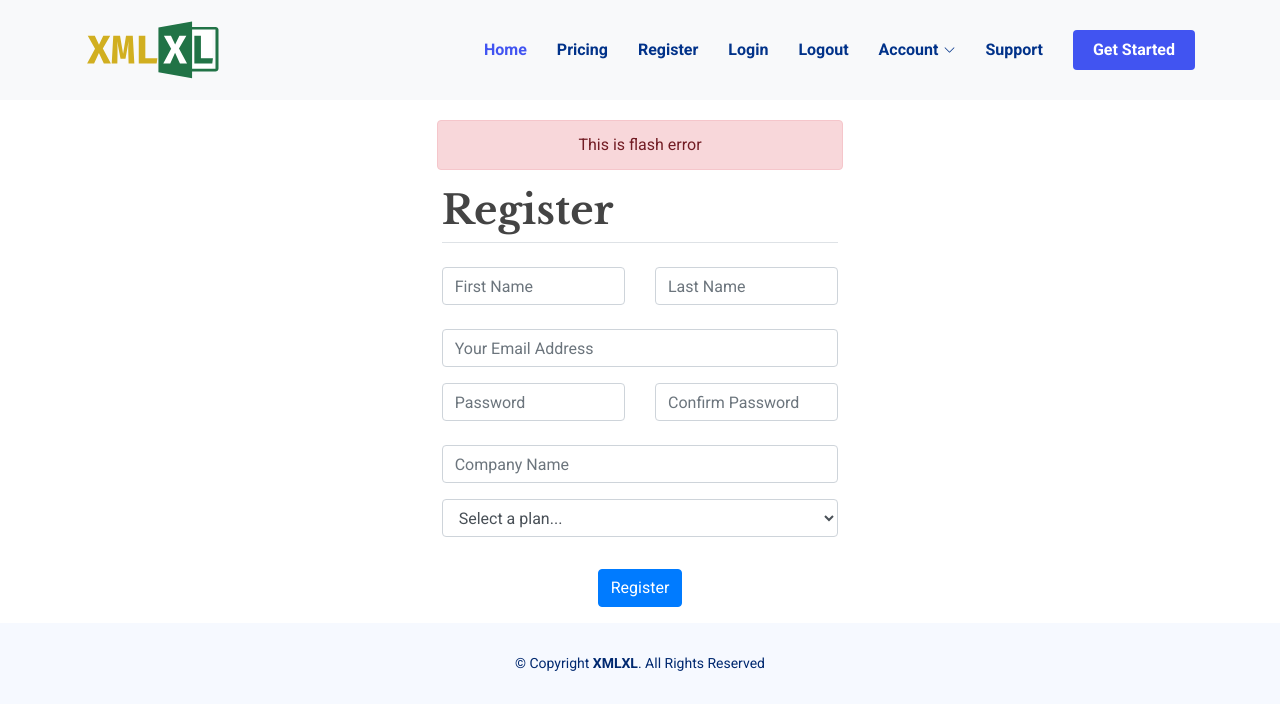
After one commit to snehalss/XMLXL-EX, a Flask app: page /register/ in a window 1280 px wide. The commit adds this page. Shown: the top 710 px of the page. Run offline with Flask 2, Linux system fonts and the light colour scheme; some libraries are stand-ins or nearby versions.

Commit message:
Prior to First Migration

```diff
--- /dev/null
+++ b/xmlxl/forms.py
@@ -0,0 +1,26 @@
+from flask_wtf import FlaskForm
+from wtforms import StringField, PasswordField, BooleanField, SubmitField, SelectField
+from wtforms.validators import DataRequired, InputRequired, Email, Length, EqualTo, ValidationError
+
+
+class RegistrationForm(FlaskForm):
+    first_name = StringField(validators=[InputRequired(), Length(min=1, max=40)])
+    last_name = StringField(validators=[InputRequired(), Length(min=1, max=40)])
+    email = StringField(validators=[InputRequired(),Email(), Length(max=60)])
+    password = PasswordField(validators=[InputRequired(),Length(min=8)])
+    confirm_password = PasswordField(validators=[InputRequired(), EqualTo('password')])
+    company = StringField(validators=[Length(max=60)])
+    subscription_plans = SelectField(choices=[
+        ('', 'Select a plan...'),
+        ('P0000', 'Register for Free - Get 10 Records'),
+        ('P0100', 'Plan 100'),
+        ('P0500', 'Plan 500'),
+        ('P1000', 'Plan 1000'),
+        ('P2000', 'Plan 2000'),
+        ('P5000', 'Plan 5000')])
+    submit = SubmitField('Register')
+
+    def validate_subscription_plans(self, subscription_plans):
+        if subscription_plans.data == '':
+            print("Validation error: " + subscription_plans.data)
+            raise ValidationError('Must select a plan')
--- a/xmlxl/routes.py
+++ b/xmlxl/routes.py
@@ -4,7 +4,8 @@
 # This basically tells Flask what logic to execute when a client requests a given URL.
 
 from xmlxl import app
-from flask import request, render_template
+from flask import request, render_template, redirect, flash
+from xmlxl.forms import RegistrationForm
 
 # The term "app.route" is a decorator
 # The function 'index()' is called a 'view function' in MVC terminology.
@@ -54,3 +55,18 @@ def user(name):
 def my_browser():
     user_agent = request.headers.get('User-Agent')
     return '<p>Your browser is {}</p>'.format(user_agent)
+
+
+# The 'register()' view function:
+#   1. Loads the 'RegistrationForm()' from forms.py (see import directive at top of this file)
+#   2. Uses name.html template to render the form on given route (i.e. URI)
+@app.route('/register/', methods=['GET', 'POST'])
+def register():
+    form = RegistrationForm()
+
+    if form.validate_on_submit():
+        flash(f'This is flash testing', 'info')
+        return redirect('/')
+    else:
+        flash(f'This is flash error', 'danger')
+    return render_template('registration.html', title="Registration", form=form)
--- a/xmlxl/static/css/style.css
+++ b/xmlxl/static/css/style.css
@@ -2372,5 +2372,5 @@ section {
 }
 
 #main {
-  padding-top: 90px;
-}
+  padding-top: 120px;
+}
--- a/xmlxl/templates/index.html
+++ b/xmlxl/templates/index.html
@@ -1,5 +1,5 @@
 {% extends "template.html" %}
 {% block title %}Home{% endblock %}
 {% block main %}
-
+<h1>Snehal</h1>
 {% endblock %}
--- /dev/null
+++ b/xmlxl/templates/registration.html
@@ -0,0 +1,110 @@
+{% extends "template.html" %}
+
+{% block main %}
+<div class="container col-lg-4 col-sm-12">
+    <form method="POST" novalidate>
+        <!-- SECRET_KEY is used below -->
+        {{ form.hidden_tag() }}
+        <fieldset class='form-group'>
+            <legend class='border-bottom mb-4'>
+                <h1><strong>Register</strong></h1>
+            </legend>
+            <div class="form-group">
+                <div class="row">
+                    <div class="col-sm-12 col-lg-6 mb-2">
+                        {% if form.first_name.errors %}
+                        {{ form.first_name(class='form-control is-invalid', placeholder='First Name', min='1', max='40') }}
+                        <div class='invalid-feedback'>
+                            {% for error in form.first_name.errors %}
+                            <span>{{ error }}</span>
+                            {% endfor %}
+                        </div>
+                        {% else %}
+                        {{ form.first_name(class='form-control', placeholder='First Name', min='1', max='40') }}
+                        {% endif %}
+                    </div>
+                    <div class="col-sm-12 col-lg-6">
+                        {% if form.last_name.errors %}
+                        {{ form.last_name(class='form-control is-invalid', placeholder='Last Name', min='1', max='40') }}
+                        <div class='invalid-feedback'>
+                            {% for error in form.last_name.errors %}
+                            <span>{{ error }}</span>
+                            {% endfor %}
+                        </div>
+                        {% else %}
+                        {{ form.last_name(class='form-control', placeholder='Last Name', min='1', max='40') }}
+                        {% endif %}
+                    </div>
+                </div>
+            </div>
+            <div class="form-group">
+                {% if form.email.errors %}
+                {{ form.email(class='form-control is-invalid', placeholder='Your Email Address', max='60') }}
+                <div class='invalid-feedback'>
+                    {% for error in form.email.errors %}
+                    <span>{{ error }}</span>
+                    {% endfor %}
+                </div>
+                {% else %}
+                {{ form.email(class='form-control', placeholder='Your Email Address', max='60') }}
+                {% endif %}
+            </div>
+            <div class="form-group">
+                <div class="row">
+                    <div class="col-sm-12 col-lg-6 mb-2">
+                        {% if form.password.errors %}
+                        {{ form.password(class='form-control is-invalid', placeholder='Password') }}
+                        <div class='invalid-feedback'>
+                            {% for error in form.password.errors %}
+                            <span>{{ error }}</span>
+                            {% endfor %}
+                        </div>
+                        {% else %}
+                        {{ form.password(class='form-control', placeholder='Password') }}
+                        {% endif %}
+                    </div>
+                    <div class="col-sm-12 col-lg-6">
+                        {% if form.confirm_password.errors %}
+                        {{ form.confirm_password(class='form-control is-invalid', placeholder='Confirm Password') }}
+                        <div class='invalid-feedback'>
+                            {% for error in form.confirm_password.errors %}
+                            <span>{{ error }}</span>
+                            {% endfor %}
+                        </div>
+                        {% else %}
+                        {{ form.confirm_password(class='form-control', placeholder='Confirm Password') }}
+                        {% endif %}
+                    </div>
+                </div>
+            </div>
+            <div class="form-group">
+                {% if form.company.errors %}
+                {{ form.company(class='form-control is-invalid', placeholder='Company Name', max='60') }}
+                <div class='invalid-feedback'>
+                    {% for error in form.company.errors %}
+                    <span>{{ error }}</span>
+                    {% endfor %}
+                </div>
+                {% else %}
+                {{ form.company(class='form-control', placeholder='Company Name', max='60') }}
+                {% endif %}
+            </div>
+            <div class="form-group">
+                {% if form.subscription_plans.errors %}
+                {{ form.subscription_plans(class='form-control is-invalid') }}
+                <div class="invalid-feedback">
+                    {% for error in form.subscription_plans.errors %}
+                    <span>{{ error }}</span>
+                    {% endfor %}
+                </div>
+                {% else %}
+                {{ form.subscription_plans(class='form-control') }}
+                {% endif %}
+            </div>
+        </fieldset>
+        <div class="form-group text-center">
+            {{ form.submit(class='btn btn-primary') }}
+        </div>
+    </form>
+</div>
+{% endblock %}
--- a/xmlxl/templates/template.html
+++ b/xmlxl/templates/template.html
@@ -52,9 +52,8 @@
 </head>
 
 <body>
-
     <!-- ======= Header ======= -->
-    <header id="header" class="header fixed-top">
+    <header id="header" class="header fixed-top bg-light">
         <div class="container-fluid container-xl d-flex align-items-center justify-content-between">
 
             <a href="index.html" class="logo d-flex align-items-center">
@@ -95,6 +94,19 @@
     </header><!-- End Header -->
 
     <main id="main">
+        <div class="row">
+            <div class="col-lg-4 mx-auto">
+                {% with messages = get_flashed_messages(with_categories=true) %}
+                {% if messages %}
+                {% for category, message in messages %}
+                <div class='alert alert-{{ category }} text-center'>
+                    {{ message }}
+                </div>
+                {% endfor %}
+                {% endif %}
+                {% endwith %}
+            </div>
+        </div>
         {% block main %}{% endblock %}
     </main>
 
@@ -111,14 +123,21 @@
             class="bi bi-arrow-up-short"></i></a>
 
     <!-- Vendor JS Files -->
+    <script src="https://code.jquery.com/jquery-3.6.0.slim.min.js"
+        integrity="sha256-u7e5khyithlIdTpu22PHhENmPcRdFiHRjhAuHcs05RI=" crossorigin="anonymous"></script>
     <script src="https://cdnjs.cloudflare.com/ajax/libs/twitter-bootstrap/4.6.0/js/bootstrap.bundle.min.js"
         integrity="sha512-wV7Yj1alIZDqZFCUQJy85VN+qvEIly93fIQAN7iqDFCPEucLCeNFz4r35FCo9s6WrpdDQPi80xbljXB8Bjtvcg=="
         crossorigin="anonymous"></script>
-    <script src="https://cdnjs.cloudflare.com/ajax/libs/aos/2.3.4/aos.js" integrity="sha512-A7AYk1fGKX6S2SsHywmPkrnzTZHrgiVT7GcQkLGDe2ev0aWb8zejytzS8wjo7PGEXKqJOrjQ4oORtnimIRZBtw==" crossorigin="anonymous"></script>
-    <script src="https://cdnjs.cloudflare.com/ajax/libs/Swiper/6.5.0/swiper-bundle.min.js" integrity="sha512-VfcksjYXPZW36rsAGxeRGdB0Kp/htJF9jY5nlofHtRtswIB+scY9sbCJ5FdpdqceRRkpFfHZ3a9AHuoL4zjG5Q==" crossorigin="anonymous"></script>
+    <script src="https://cdnjs.cloudflare.com/ajax/libs/aos/2.3.4/aos.js"
+        integrity="sha512-A7AYk1fGKX6S2SsHywmPkrnzTZHrgiVT7GcQkLGDe2ev0aWb8zejytzS8wjo7PGEXKqJOrjQ4oORtnimIRZBtw=="
+        crossorigin="anonymous"></script>
+    <script src="https://cdnjs.cloudflare.com/ajax/libs/Swiper/6.5.0/swiper-bundle.min.js"
+        integrity="sha512-VfcksjYXPZW36rsAGxeRGdB0Kp/htJF9jY5nlofHtRtswIB+scY9sbCJ5FdpdqceRRkpFfHZ3a9AHuoL4zjG5Q=="
+        crossorigin="anonymous"></script>
     <script src="https://cdn.jsdelivr.net/npm/@srexi/purecounterjs@1.1.1/dist/purecounter.min.js"></script>
-    <script src="https://cdnjs.cloudflare.com/ajax/libs/jquery.isotope/3.0.6/isotope.pkgd.min.js" integrity="sha512-Zq2BOxyhvnRFXu0+WE6ojpZLOU2jdnqbrM1hmVdGzyeCa1DgM3X5Q4A/Is9xA1IkbUeDd7755dNNI/PzSf2Pew==" crossorigin="anonymous"></script>
-
+    <script src="https://cdnjs.cloudflare.com/ajax/libs/jquery.isotope/3.0.6/isotope.pkgd.min.js"
+        integrity="sha512-Zq2BOxyhvnRFXu0+WE6ojpZLOU2jdnqbrM1hmVdGzyeCa1DgM3X5Q4A/Is9xA1IkbUeDd7755dNNI/PzSf2Pew=="
+        crossorigin="anonymous"></script>
     <script src="https://cdn.jsdelivr.net/npm/glightbox@3.0.7/dist/js/glightbox.min.js"
         integrity="sha256-zOspToAumIY8OTTvZzbJzJUitzjVhRsnWjGfgzAd5WI=" crossorigin="anonymous"></script>
 
```
Also changed, not shown: xmlxl/__init__.py (+8 -1 lines), xmlxl/config.py (added, +18 -0 lines), xmlxl/models.py (added, +40 -0 lines).
